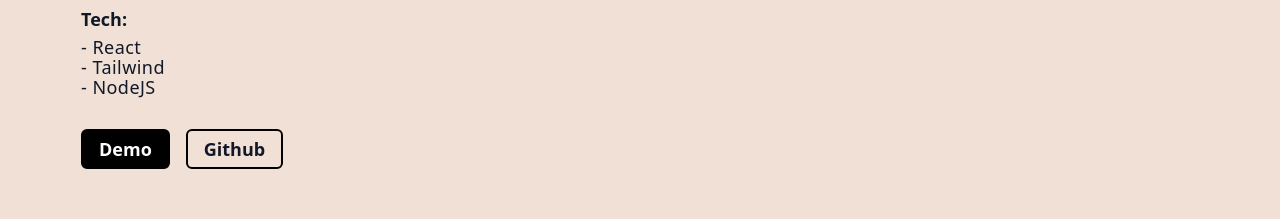
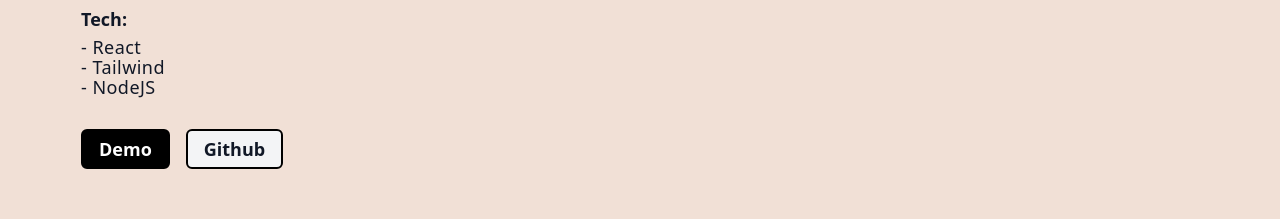
Before and after one commit to kselkami/kselkami-portfolio, a React (Vite) app: page / in a window 1280 px wide. Shown: the part 1640-1859 px from the top of the page. Built offline with nearby package versions, Linux system fonts and the light colour scheme.

Commit message:
1 file modified

```diff
--- a/src/components/projectCard/ProjectCard.jsx
+++ b/src/components/projectCard/ProjectCard.jsx
@@ -51,7 +51,7 @@
           Demo
         </a>
         <a
-          className="py-2 px-4 border-2 border-black hover:shadow-md hover:shadow-black/40  rounded-md"
+          className="py-2 px-4 bg-gray-100 border-2 border-black hover:shadow-md hover:shadow-black/40  rounded-md"
           href={props.github}
         >
           Github
```
